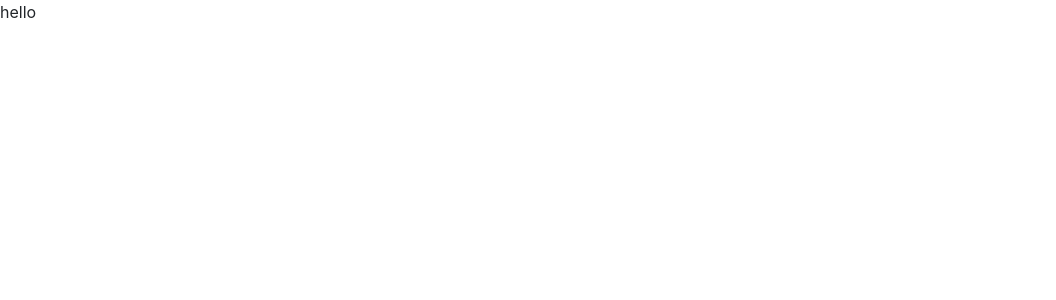
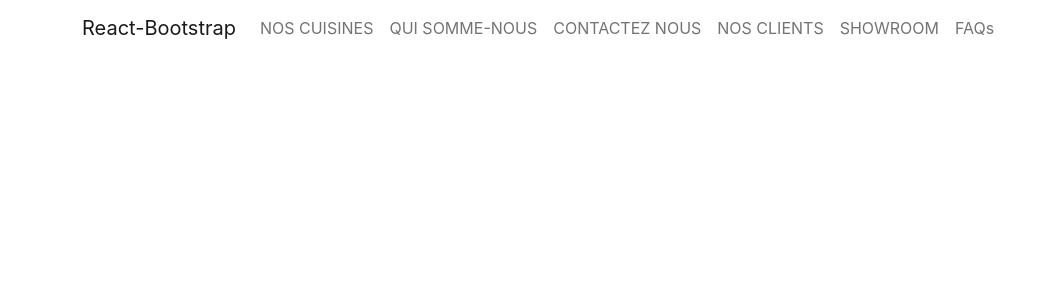
Before and after one commit to housni234/ISrefit, a React (Create React App) app: page / in a window 1280 px wide. Shown: the top 300 px of the page, without its empty margins (0-1056 px from the left). Built offline with nearby package versions, Linux system fonts and the light colour scheme.

Commit message:
navbar links layed out

```diff
--- a/package.json
+++ b/package.json
@@ -6,7 +6,9 @@
     "@testing-library/jest-dom": "^5.17.0",
     "@testing-library/react": "^13.4.0",
     "@testing-library/user-event": "^13.5.0",
+    "bootstrap": "^5.3.2",
     "react": "^18.2.0",
+    "react-bootstrap": "^2.10.0",
     "react-dom": "^18.2.0",
     "react-scripts": "5.0.1",
     "web-vitals": "^2.1.4"
--- a/public/index.html
+++ b/public/index.html
@@ -43,6 +43,7 @@
   <script src="https://cdn.jsdelivr.net/npm/bootstrap@5.0.2/dist/js/bootstrap.bundle.min.js"
     integrity="sha384-MrcW6ZMFYlzcLA8Nl+NtUVF0sA7MsXsP1UyJoMp4YLEuNSfAP+JcXn/tWtIaxVXM"
     crossorigin="anonymous"></script>
+
 </body>
 
 </html>
--- a/src/NavBar.js
+++ b/src/NavBar.js
@@ -1,7 +1,28 @@
 import React from "react";
+import Container from 'react-bootstrap/Container';
+import Nav from 'react-bootstrap/Nav';
+import Navbar from 'react-bootstrap/Navbar';
+
 
 function NavBar() {
-    return "hello"
+    return (
+        <Navbar expand="lg" className="bg-body-tertiary">
+            <Container>
+                <Navbar.Brand href="#home">React-Bootstrap</Navbar.Brand>
+                <Navbar.Toggle aria-controls="basic-navbar-nav" />
+                <Navbar.Collapse id="basic-navbar-nav">
+                    <Nav className="me-auto">
+                        <Nav.Link href="#home">NOS CUISINES</Nav.Link>
+                        <Nav.Link href="#link">QUI SOMME-NOUS</Nav.Link>
+                        <Nav.Link href="#link">CONTACTEZ NOUS</Nav.Link>
+                        <Nav.Link href="#link">NOS CLIENTS</Nav.Link>
+                        <Nav.Link href="#link">SHOWROOM</Nav.Link>
+                        <Nav.Link href="#link">FAQs</Nav.Link>
+                    </Nav>
+                </Navbar.Collapse>
+            </Container>
+        </Navbar>
+    );
 }
 
-export default NavBar
+export default NavBar;
```
Also changed, not shown: 1 other file (tests, documents, lock files or other folders).
